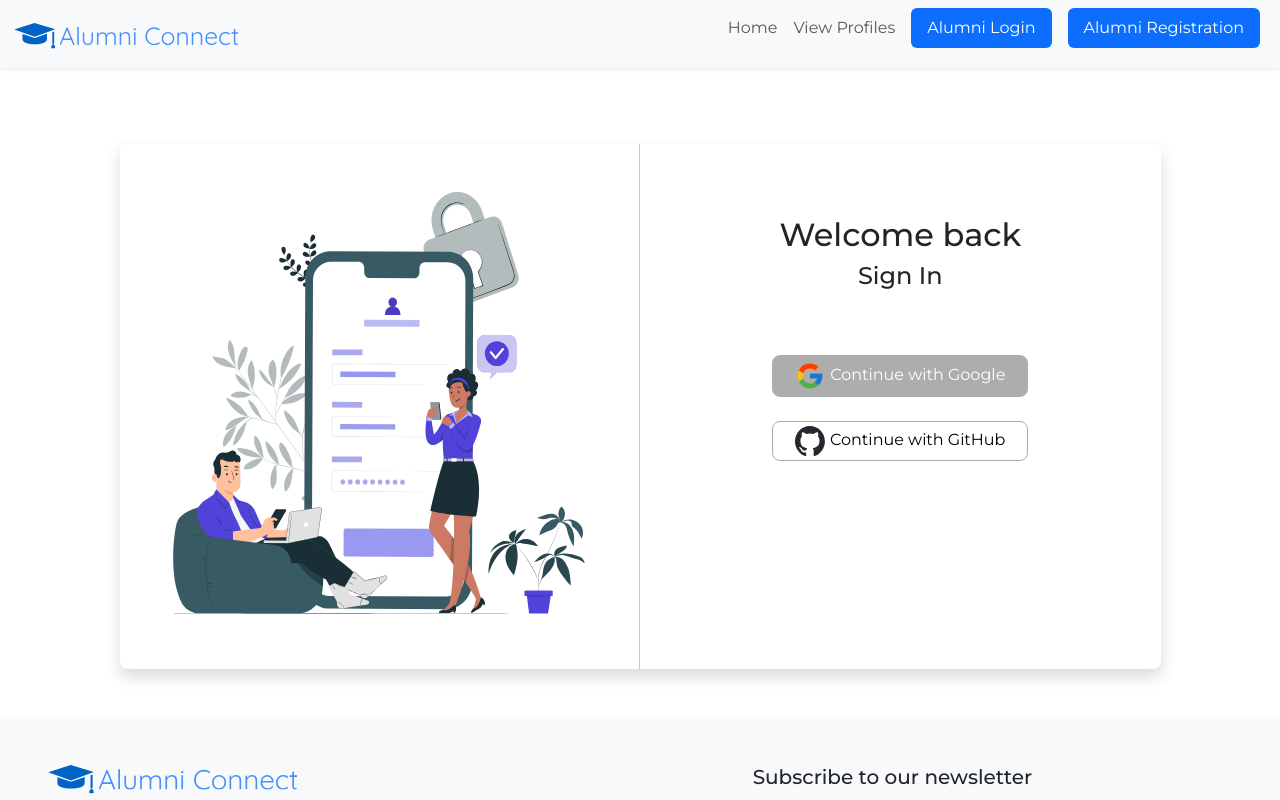
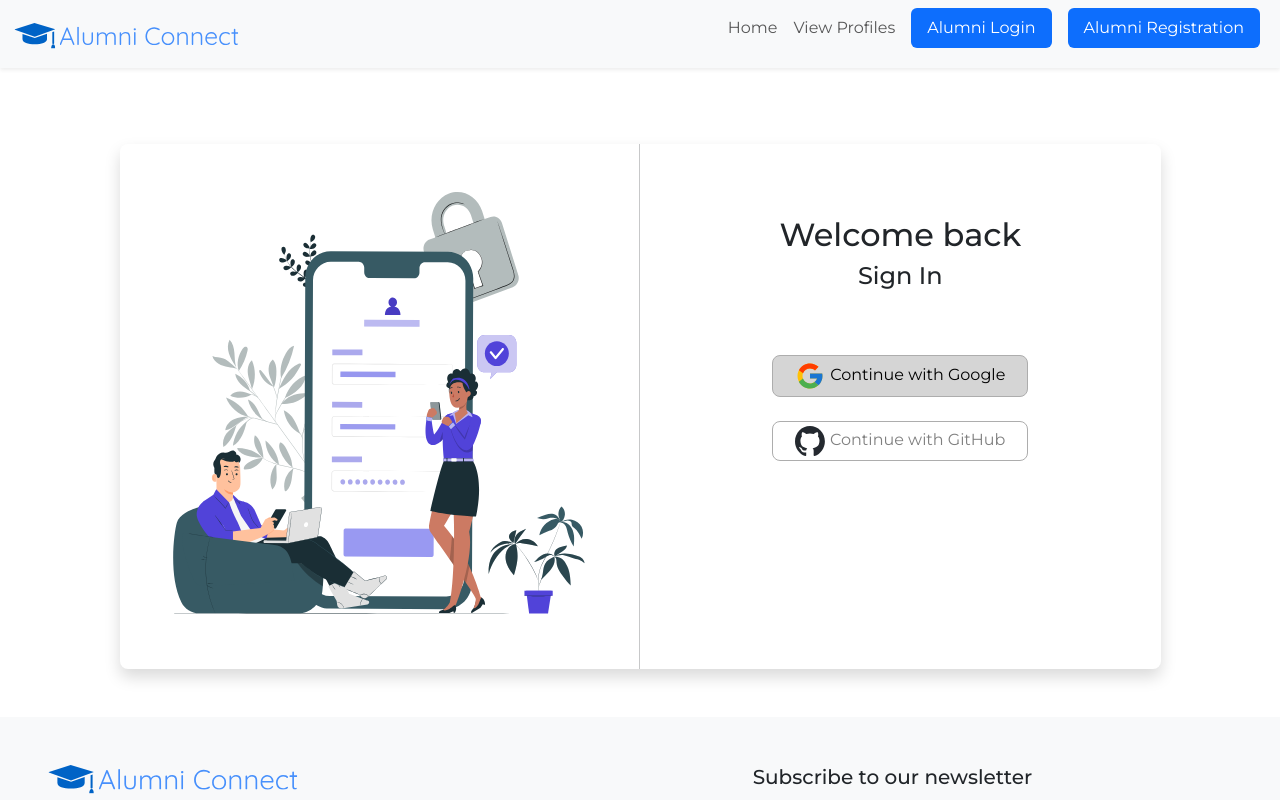
Before and after one commit to khubaibkm/alumniConnect, a React (Vite) app: page /signin in a window 1280 px wide. In both pictures the pointer is over the button "Continue with Google". Shown: the top 800 px of the page. Built offline with nearby package versions, Linux system fonts and the light colour scheme; no server answers.

Commit message:
committed

```diff
--- a/src/pages/SignIn.css
+++ b/src/pages/SignIn.css
@@ -18,12 +18,12 @@
     padding: 1%;
     border: 1px solid rgb(173, 173, 173);
     border-radius: 8px;
-    color: black;
+    color: grey;
     transition: all 0.4s ease;
 }
 
 .signin:hover {
     cursor: pointer;
-    background-color: rgb(173, 173, 173) !important;
-    color: #fff;
+    background-color: rgb(213, 213, 213) !important;
+    color: black;
 }
--- a/src/pages/SignUp.css
+++ b/src/pages/SignUp.css
@@ -18,14 +18,14 @@
      padding: 1%;
      border: 1px solid rgb(173, 173, 173);
      border-radius: 8px;
-     color: black;
+     color: grey;
      transition: all 0.4s ease;
  }
 
  .signup:hover {
      cursor: pointer;
-     background-color: rgb(173, 173, 173) !important;
-     color: #fff;
+     background-color: rgb(213, 213, 213) !important;
+     color: black;
  }
 
 
```
